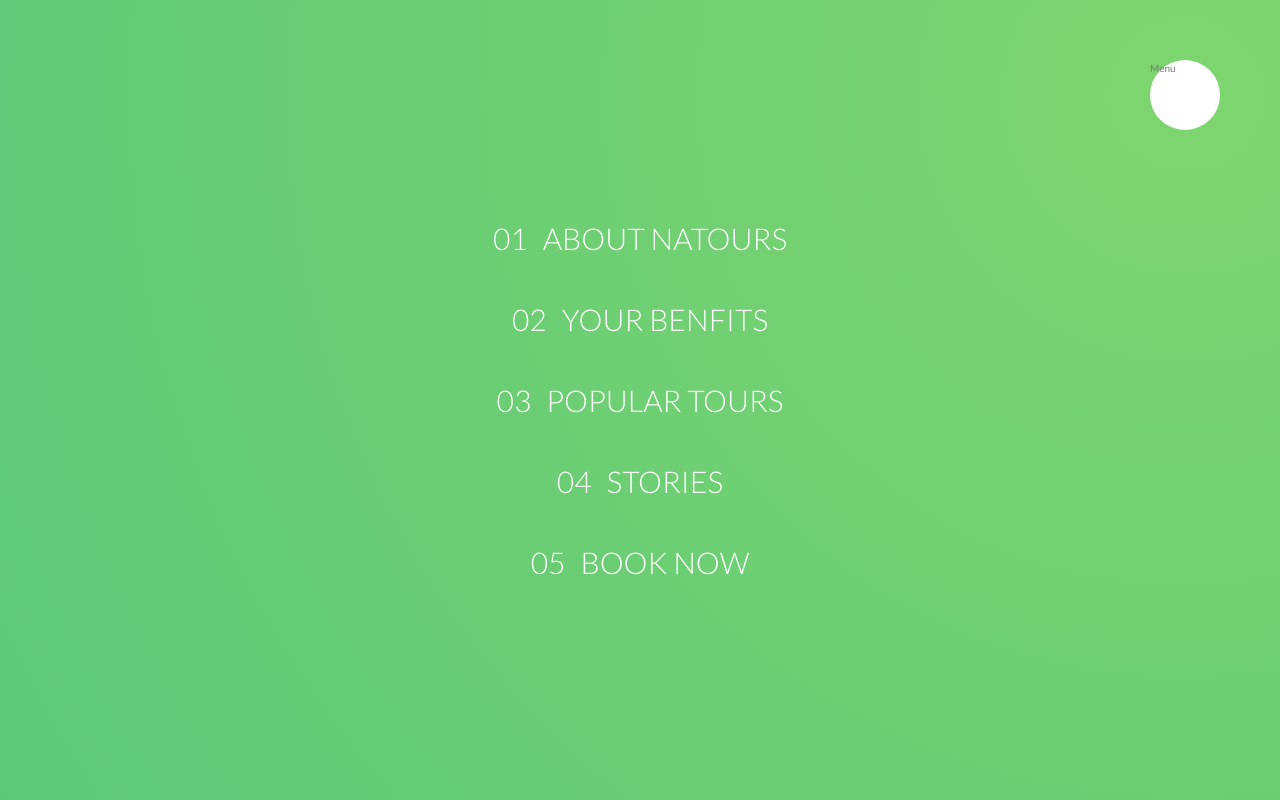
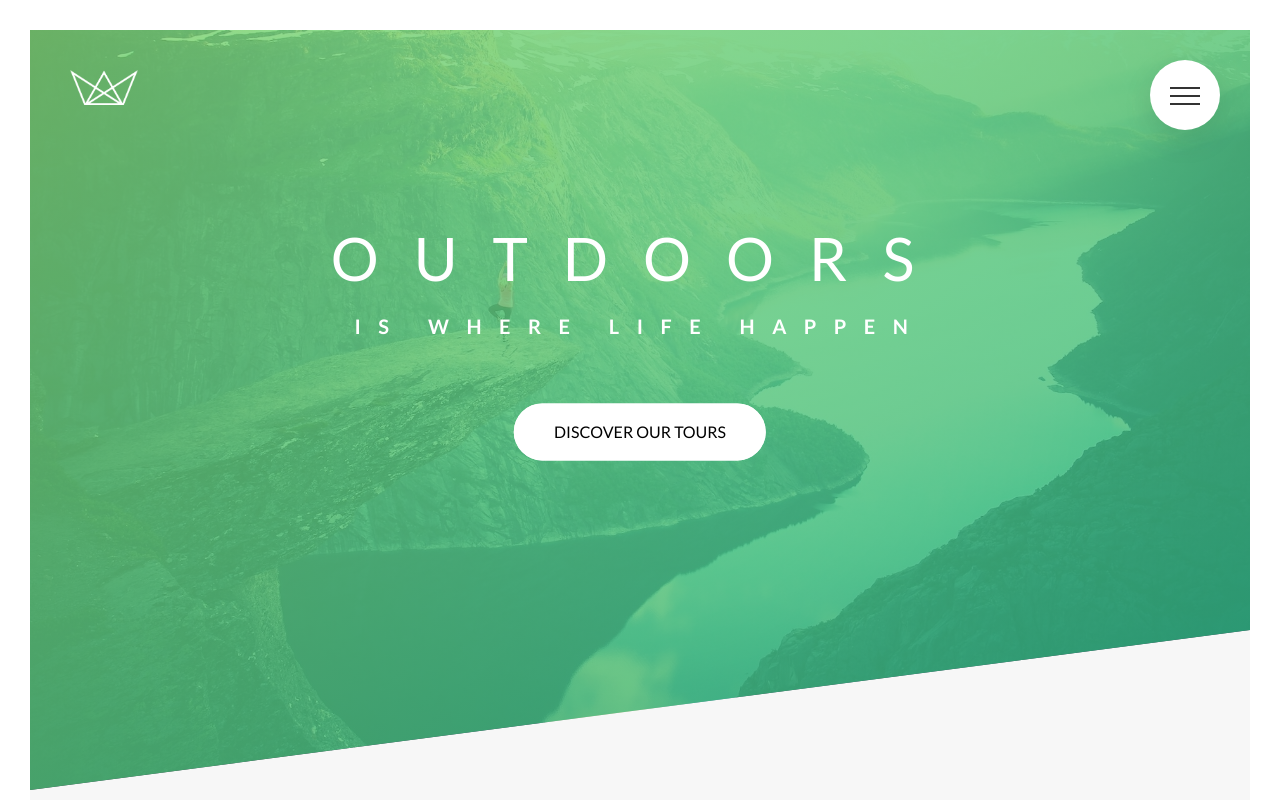
Before and after one commit to dinh-phu-java/natours-project, a website: page index.html in a window 1280 px wide. Shown: the top 800 px of the page. Drawn offline with Linux system fonts and the light colour scheme.

Commit message:
xong section 51

```diff
--- a/index.html
+++ b/index.html
@@ -17,7 +17,9 @@
 
         <div class="navigation">
             <input type="checkbox" class="navigation__checkbox" id="navi-toggle">
-            <label for="navi-toggle" class="navigation__button">Menu</label>
+            <label for="navi-toggle" class="navigation__button">
+                <span class="navigation__icon">&nbsp;</span>
+            </label>
             <div class="navigation__background">&nbsp;</div>
             <nav class="navigation__nav">
                 <ul class="navigation__list">
@@ -29,6 +31,7 @@
                 </ul>
             </nav>
         </div>
+
 
 
         <header class="header">
--- a/sass/layout/_navigation.scss
+++ b/sass/layout/_navigation.scss
@@ -1,81 +1,151 @@
 .navigation{
+
     &__checkbox{
         display:none;
     }
 
     &__button{
-        background-color:$color-white;
         height:7rem;
         width:7rem;
+        z-index:2000;
+        background-color:$color-white;
         position:fixed;
         top:6rem;
         right:6rem;
+        border-radius:50%;
         display:inline-block;
-        border-radius:50%;
-        z-index:2000;
+        box-shadow:0 1rem 3rem rgba($color-black,.1);
+        text-align:center;
+        cursor:pointer;
     }
 
     &__background{
-      height:6rem;
-      width:6rem;
-      border-radius:50%;
-      position:fixed;
-      top: 6.5rem;
-      right:6.5rem;
-      background-image:radial-gradient($color-primary-light,$color-primary-dark);
-      z-index:1000;
-
-      transform:scale(80);
+        height:6rem;
+        width:6rem;
+        z-index:1500;
+        background-image:radial-gradient($color-primary-light,$color-primary-dark);
+        border-radius:50%;
+        position:fixed;
+        top:6.5rem;
+        right:6.5rem;
+        transition:all 1s ;
+        display:inline-block;
+        // transform:scale(80);
     }
 
     &__nav{
         height:100vh;
-        width:100%;
+        // width:100%;
         position:fixed;
         top:0;
-        right:0;
+        left:0;
         z-index:1500;
 
+        opacity:0;
+        width:0;
+        transition:all .4s;
     }
 
     &__list{
+        list-style:none;
         position:absolute;
         top:50%;
         left:50%;
         transform:translate(-50%,-50%);
-        list-style:none;
-        text-align:center;
+
+
     }
-
     &__item{
-        margin:1rem;
+        margin-bottom:.5rem;
     }
-
     &__link{
-
-        &:link,
-        &:visited{
-            display:inline-block;
+        &:link,&:visited{
+            text-decoration:none;
             font-size:3rem;
             font-weight:300;
             padding:1rem 2rem;
             color:$color-white;
-            text-decoration:none;
-            text-transform:uppercase;
-            background-image:linear-gradient(120deg,transparent 0%, transparent 50%, $color-white 50%);
+            background-image:linear-gradient(120deg,transparent 0%,transparent 50%,$color-white 50%);
             background-size:220%;
             transition:all .4s;
-            span{
-                display:inline-block;
-                margin-right:1.5rem;
-            }
+            display:inline-block;
         }
 
-        &:hover, &:active{
+
+        span{
+            margin-right:1rem;
+            display:inline-block;
+        }
+
+        &:hover,&:active{
             background-position:100%;
-            // background-size:10%;
-            color:$color-primary;
+            color:$color-black;
             transform:translateX(1rem);
         }
+
     }
+
+
+    //Functionality
+    &__checkbox:checked ~ &__background{
+        transform:scale(80);
+    }
+
+    &__checkbox:checked ~ &__nav{
+        opacity:1;
+        width:100%;
+    }
+
+
+
+    //icon
+    &__icon{
+        position:relative;
+        margin-top:3.5rem;
+
+        &,
+        &::before,
+        &::after{
+            width:3rem;
+            height:2px;
+            background-color:$color-grey-dark-3;
+            display:inline-block;
+        }
+
+        &::before,
+        &::after{
+            content: "";
+            position:absolute;
+            left:0;
+            transition:all .2s;
+        }
+
+        &::before{
+            top:-.8rem;
+        }
+
+        &::after{
+            top:.8rem;
+        }
+    }
+
+    &__button:hover &__icon::before{
+        top:-1rem;
+    }
+    &__button:hover &__icon::after{
+        top:1rem;
+    }
+
+    &__checkbox:checked ~ &__button &__icon{
+        background-color:transparent;
+     }
+
+     &__checkbox:checked ~ &__button &__icon::before{
+        transform:rotate(45deg) ;
+        top:0;
+     }
+     &__checkbox:checked ~ &__button &__icon::after{
+        transform:rotate(-45deg);
+        top:0;
+     }
 }
```
Also changed, not shown: css/style.css.
